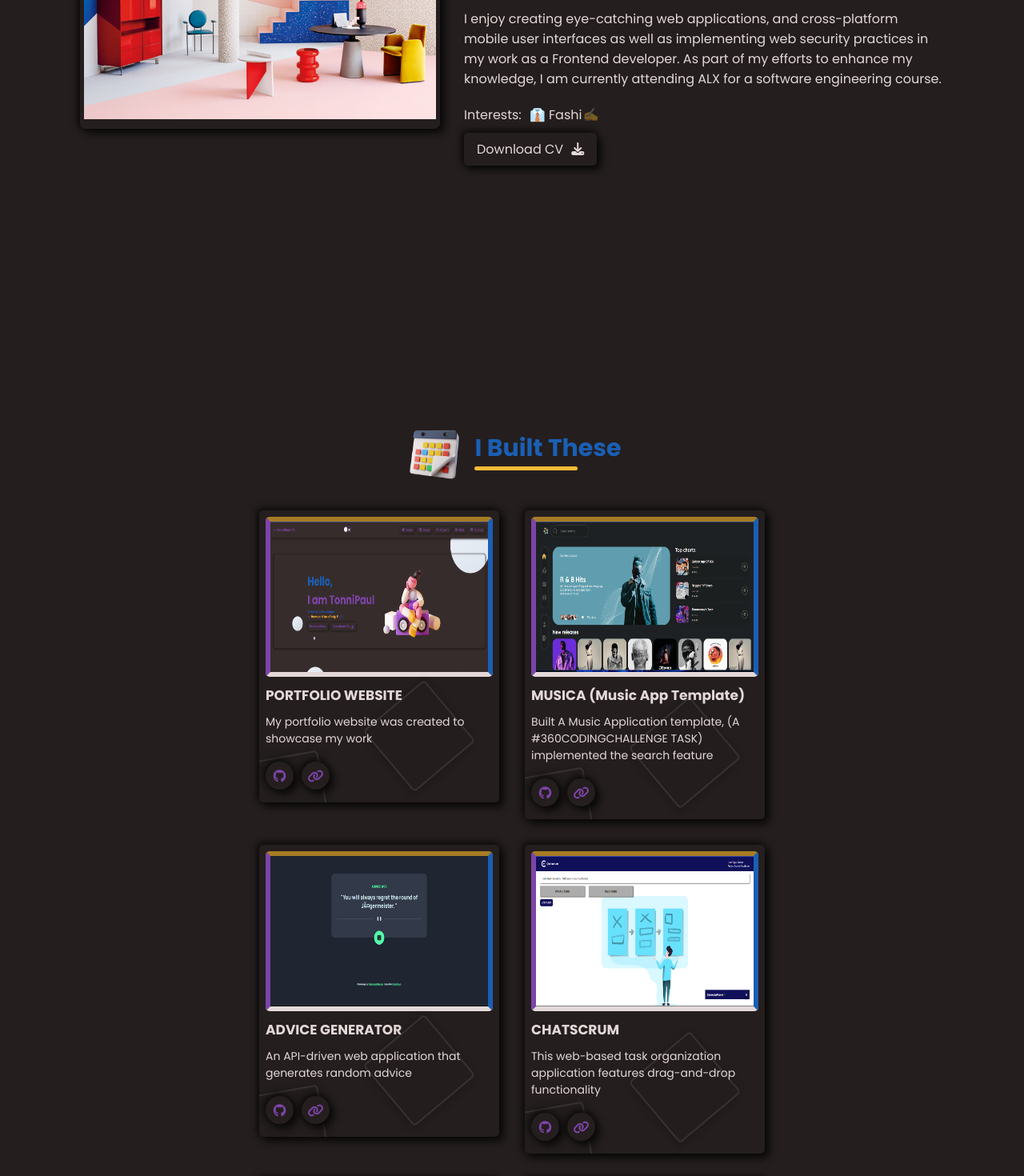
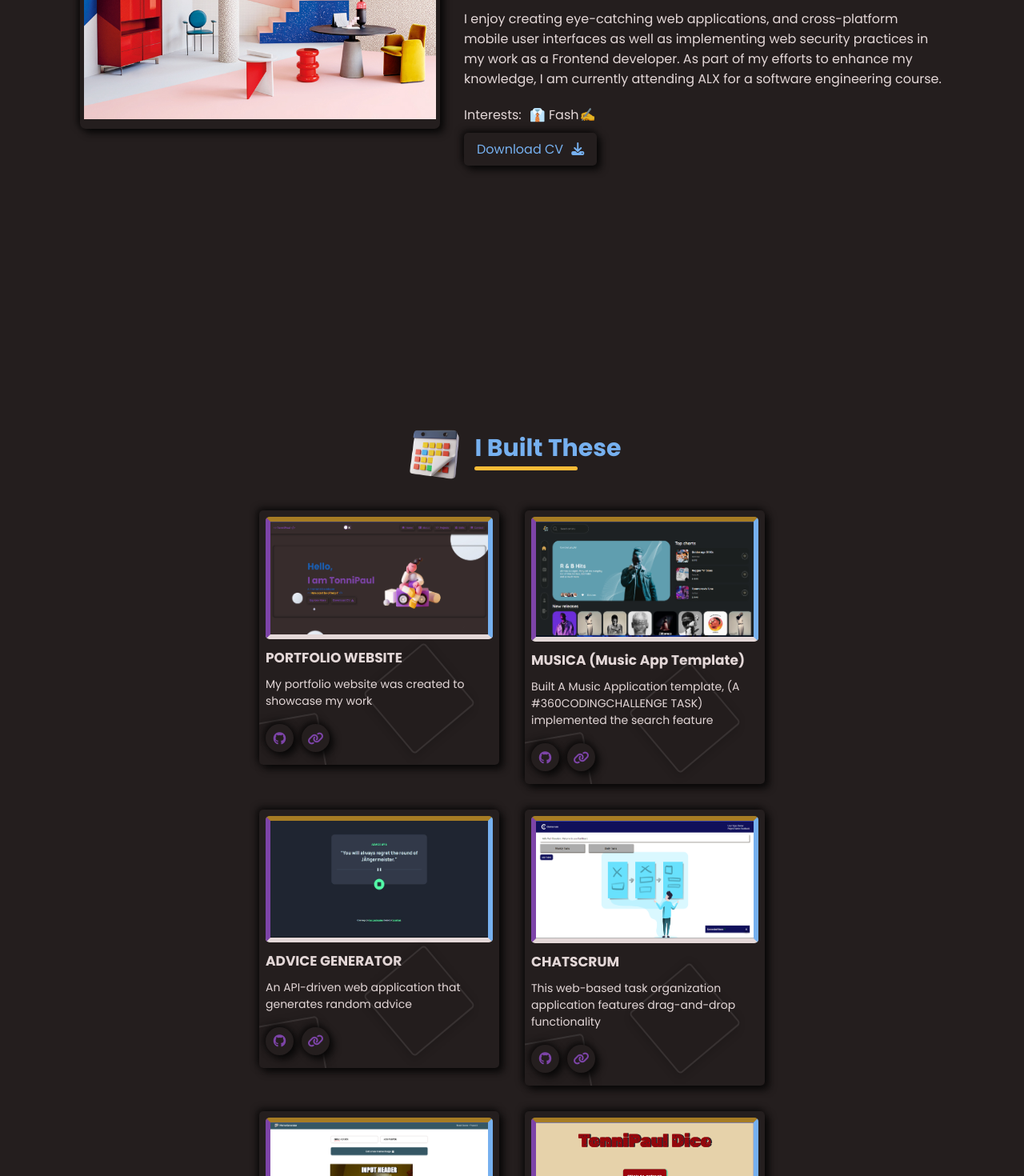
Before and after one commit to TonniPaul/portfolion, a React (Create React App) app: page / in a window 1280 px wide. Shown: the part 1200-2670 px from the top of the page at 80% size. Built offline with nearby package versions, Linux system fonts and the light colour scheme.

Commit message:
optimized code  to make it fully accessible to those with disabilities

```diff
--- a/public/index.html
+++ b/public/index.html
@@ -3,14 +3,18 @@
   <head>
     <meta charset="utf-8" />
     <meta name="viewport" content="width=device-width, initial-scale=1" />
-    <meta name="theme-color" content="#fff" />
+    <meta name="theme-color" content="#000" />
     <meta
       name="description"
-      content="This page is used to shows off my work andskills as a frontend developer.
+      content="This page is used to shows off my work and skills as a frontend developer.
       It shows what I'm working on at the moment. By posting my successes on the website,
       I am able to share them with the world and inform potential employers of my skills."
     />
-   <meta name="keywords" content="">
+    <meta
+      name="keywords"
+      content="frontend developer, web developer, html, css, javascript, react, react js, git, github"
+    />
+    <link rel="canonical" href="https://tonnipaul.com">
     <link rel="shortcut icon" href="./assets/logo.png" type="image/x-icon">
     <!-- FONT AWESOME ICONS  -->
     <script src="https://kit.fontawesome.com/7fe568590b.js" crossorigin="anonymous"></script>
--- a/src/Object Files/links.js
+++ b/src/Object Files/links.js
@@ -5,36 +5,43 @@ const myLinks = [
     id: uuid(),
     links: "https://github.com/tonnipaul",
     icons: "fa-brands fa-github class-purple",
+    label: "connect with me on github ",
   },
   {
     id: uuid(),
     links: "https://linkedin.com/in/tonnipaul",
     icons: "fa-brands fa-linkedin class-purple",
+    label: "connect with me on linkedin ",
   },
   {
     id: uuid(),
     links: "https://twitter.com/tonnipaul",
     icons: "fa-brands fa-twitter class-purple",
+    label: "connect with me on twitter ",
   },
   {
     id: uuid(),
     links: "mailto:ariyoadeoyepaul@gmail.com",
     icons: "fa-solid fa-envelope class-purple",
+    label: "Send me an email ",
   },
   {
     id: uuid(),
     links: "https://instagram.com/tonnipaul",
     icons: "fa-brands fa-instagram class-purple",
+    label: "connect with me on instagram ",
   },
   {
     id: uuid(),
     links: "tel:+2348162325194",
     icons: "fa-solid fa-phone class-purple",
+    label: "Call me on my cellphone number ",
   },
   {
     id: uuid(),
     links: "https://wa.me/2348162325194",
     icons: "fa-brands fa-square-whatsapp class-purple",
+    label: "connect with me on WhatsApp",
   },
 ];
 
--- a/src/cards/projectCard/ProjectCard.jsx
+++ b/src/cards/projectCard/ProjectCard.jsx
@@ -54,10 +54,14 @@ const ProjectCard = ({ image, description, liveSite, github, title }) => {
       </motion.p>
 
       <motion.div className="flex project-links-cont">
-        <a href={github} className="project-links">
+        <a href={github} className="project-links" aria-label="view code base">
           <i className="fa-brands fa-github class-purple"></i>
         </a>
-        <a href={liveSite} className="project-links">
+        <a
+          href={liveSite}
+          className="project-links"
+          aria-label="view live site"
+        >
           <i className="fa-solid fa-link class-purple"></i>
         </a>
       </motion.div>
--- a/src/cards/projectCard/projectCard.css
+++ b/src/cards/projectCard/projectCard.css
@@ -7,13 +7,18 @@
    box-shadow: var(--box-shadow);
    border-radius: 5px;
    overflow: hidden;
+   transition: var(--transition);
+}
+.project-card-container:hover{
+   scale: 1.05;
+   transition: var(--transition);
 }
 #dark .project-card-container {
    box-shadow: var(--box-shadow-dark);
 }
 .project_image_cont {
-   width: fit-content;
-   height:200px ;
+   width: auto;
+   height:auto ;
    border-top: 6px inset var(--yellow) ;
    border-right: 6px solid var(--alt-text) ;
    border-left: 6px solid var(--primary-text) ;
--- a/src/components/about/About.jsx
+++ b/src/components/about/About.jsx
@@ -88,7 +88,7 @@ const About = () => {
               a software engineering course.
             </p>
 
-            <p className="flex left_align">
+            <div className="flex left_align">
               Interests:
               <Typewriter
                 options={{
@@ -105,7 +105,7 @@ const About = () => {
                   pauseFor: 3000,
                 }}
               />
-            </p>
+            </div>
 
             <a
               href="https://1drv.ms/b/s!AqOoOpxoiQY4gRrIPX5ofiVuX5RY?e=n5e2Pl"
--- a/src/components/contactForm/ContactForm.jsx
+++ b/src/components/contactForm/ContactForm.jsx
@@ -79,6 +79,7 @@ const ContactForm = () => {
                       key={items.id}
                       href={items.links}
                       className="project-links contact-links"
+                      aria-label={items.label}
                       target="blank"
                     >
                       <i className={items.icons}></i>
--- a/src/components/contactForm/Form.jsx
+++ b/src/components/contactForm/Form.jsx
@@ -14,7 +14,7 @@ const Form = () => {
   }
   return (
     <form className="my-form" onSubmit={handleSubmit}>
-      <h4 className=" alt-text-yellow Message-me">
+      <div className=" alt-text-yellow Message-me">
         <Typewriter
           options={{
             strings: ["Drop me a message"],
@@ -24,18 +24,18 @@ const Form = () => {
             pauseFor: 5000,
           }}
         />
-      </h4>
+      </div>
       <div className="form-div">
         <input type="text" name="name" id="name" required />
-        <label htmlFor="name"> Your Name </label>
+        <label for="name"> Your Name </label>
       </div>
       <div className="form-div">
         <input type="email" name="email" id="email" required />
-        <label htmlFor="Email"> Your Email</label>
+        <label for="email"> Your Email</label>
       </div>
       <div className="form-div">
         <textarea name="message" id="message" spellCheck required />
-        <label htmlFor="message"> Your Message</label>
+        <label for="message"> Your Message</label>
       </div>
 
       <input
--- a/src/components/hero/Hero.jsx
+++ b/src/components/hero/Hero.jsx
@@ -70,7 +70,7 @@ const Hero = () => {
 
             <div className="btn-div">
               <a href="#about" className="btn">
-                Explore More
+                Contact Me
               </a>
               <a
                 href="https://1drv.ms/b/s!AqOoOpxoiQY4gRrIPX5ofiVuX5RY?e=n5e2Pl"
@@ -83,7 +83,7 @@ const Hero = () => {
             </div>
           </motion.div>
           <motion.div className="hero-sub-cont" variants={rightVariant}>
-            <img src={hero} alt="3D-Image" className="hero-img" />
+            <img src={hero} alt="3D icon" className="hero-img" />
           </motion.div>
         </motion.div>
       </div>
--- a/src/components/navbar/NavBar.jsx
+++ b/src/components/navbar/NavBar.jsx
@@ -11,7 +11,7 @@ const NavBar = ({ onClick, children }) => {
   };
 
   return (
-    <div className="nav-cont">
+    <nav className="nav-cont">
       <a href="/" className="logo">
         {"<> TonniPaul </>"}
       </a>
@@ -27,15 +27,17 @@ const NavBar = ({ onClick, children }) => {
         >
           {navData.map((items) => {
             return (
+              <li className="links">
                 <a
                   href={`/${items.link}`}
                   key={items.id}
-                className="links"
+                  className="flex"
                   onClick={handleIsOpen}
                 >
                   <i className={items.icon}></i>
                   {items.description}
                 </a>
+              </li>
             );
           })}
         </Scrollspy>
@@ -51,7 +53,7 @@ const NavBar = ({ onClick, children }) => {
           <i className="fa-solid fa-bars "></i>
         )}
       </div>
-    </div>
+    </nav>
   );
 };
 
--- a/src/components/navbar/navBar.css
+++ b/src/components/navbar/navBar.css
@@ -44,6 +44,10 @@
    gap: 10px;
    text-decoration: none;
    color: inherit;
+}
+a {
+   color: inherit;
+   text-decoration: none;
 }
 #dark .links {
    box-shadow: var(--box-shadow-dark);
--- a/src/index.css
+++ b/src/index.css
@@ -1,7 +1,7 @@
 :root {
   --primary-bg : #e0e0e0;
   --primary-text : #7d44a8;
-  --alt-text : #1a5fb4;
+  --alt-text : #76B0EF;
   --box-shadow : 5px 5px 10px #b5b5b5,  -2px -2px 10px #fff;
   --inset-box : inset 5px 10px 8px #b5b5b5, inset -5px -5px 8px #d8cccc;
   --transition : all .4s ease-in-out;
--- a/src/pages/Main.jsx
+++ b/src/pages/Main.jsx
@@ -1,17 +1,21 @@
-import About from "../components/about/About";
-import ContactForm from "../components/contactForm/ContactForm";
 import Hero from "../components/hero/Hero";
-import Project from "../components/projects/Project";
-import Skills from "../components/skills/Skills";
+import { Suspense, lazy } from "react";
+
+const About = lazy(() => import("../components/about/About"));
+const Project = lazy(() => import("../components/projects/Project"));
+const Skills = lazy(() => import("../components/skills/Skills"));
+const ContactForm = lazy(() => import("../components/contactForm/ContactForm"));
 
 const Main = () => {
   return (
     <div>
       <Hero />
-      <About />
-      <Project />
-      <Skills />
-      <ContactForm />
+      <Suspense fallback={<div>Hello there</div>}>
+        <About />
+        <Project />
+        <Skills />
+        <ContactForm />
+      </Suspense>
     </div>
   );
 };
```
Lines whose indentation alone changed are shown as unchanged.
